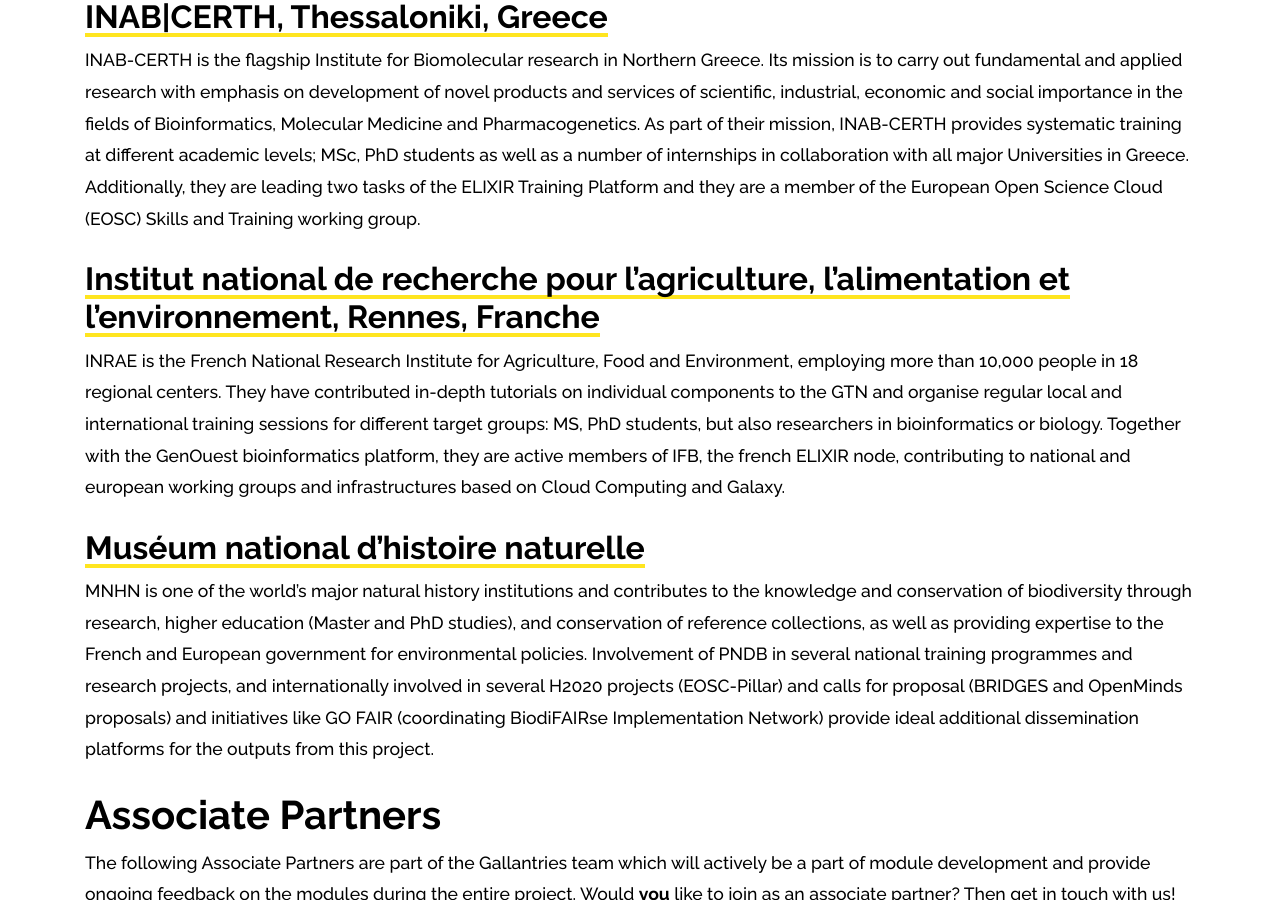
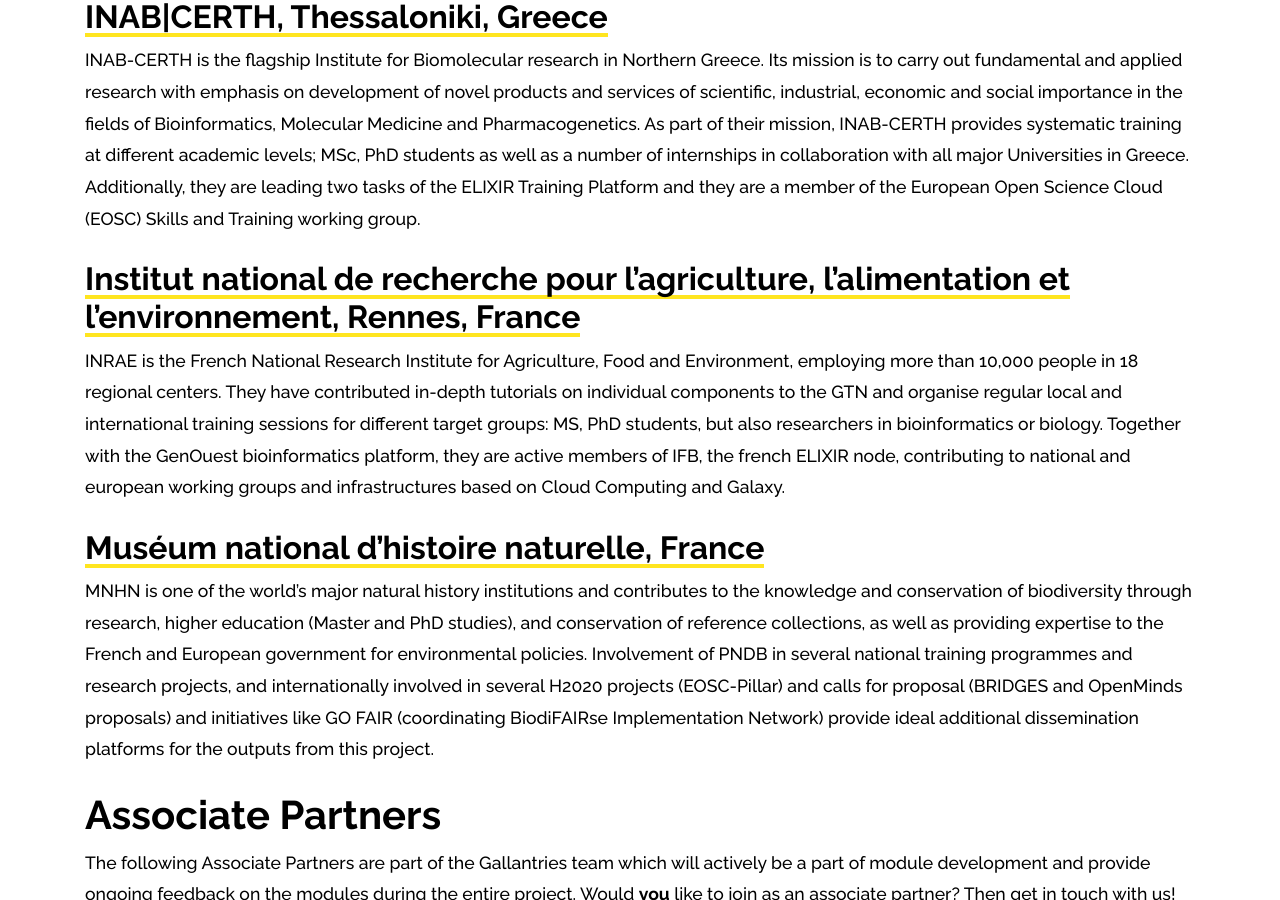
Before and after one commit to gallantries/gallantries.github.io, a Jekyll site: the page built from team.md, in a window 1280 px wide and 900 px high, scrolled down 823 px. Built offline with Jekyll 4.4.1, drawn with Linux system fonts in a browser that asks for light colours.

Commit message:
Modify Franche -> France and add France for MNHN

```diff
--- a/team.md
+++ b/team.md
@@ -20,10 +20,10 @@ ALU-FR is the other founding member of the Galaxy Training Materials and regular
 
 INAB-CERTH is the flagship Institute for Biomolecular research in Northern Greece. Its mission is to carry out fundamental and applied research with emphasis on development of novel products and services of scientific, industrial, economic and social importance in the fields of Bioinformatics, Molecular Medicine and Pharmacogenetics. As part of their mission, INAB-CERTH provides systematic training at different academic levels; MSc, PhD students as well as a number of internships in collaboration with all major Universities in Greece. Additionally, they are leading two tasks of the ELIXIR Training Platform and they are a member of the European Open Science Cloud (EOSC) Skills and Training working group.
 
-## [Institut national de recherche pour l’agriculture, l’alimentation et l’environnement, Rennes, Franche](https://www.inrae.fr/en)
+## [Institut national de recherche pour l’agriculture, l’alimentation et l’environnement, Rennes, France](https://www.inrae.fr/en)
 INRAE is the French National Research Institute for Agriculture, Food and Environment, employing more than 10,000 people in 18 regional centers. They have contributed in-depth tutorials on individual components to the GTN and organise regular local and international training sessions for different target groups: MS, PhD students, but also researchers in bioinformatics or biology. Together with the GenOuest bioinformatics platform, they are active members of IFB, the french ELIXIR node, contributing to national and european working groups and infrastructures based on Cloud Computing and Galaxy.
 
-## [Muséum national d’histoire naturelle](https://www.mnhn.fr/en)
+## [Muséum national d’histoire naturelle, France](https://www.mnhn.fr/en)
 
 MNHN is one of the world’s major natural history institutions and contributes to the knowledge and conservation of biodiversity through research, higher education (Master and PhD studies), and conservation of reference collections, as well as providing expertise to the French and European government for environmental policies. Involvement of PNDB in several national training programmes and research projects, and internationally involved in several H2020 projects (EOSC-Pillar) and calls for proposal (BRIDGES and OpenMinds proposals) and initiatives like GO FAIR (coordinating BiodiFAIRse Implementation Network) provide ideal additional dissemination platforms for the outputs from this project.
 
```
